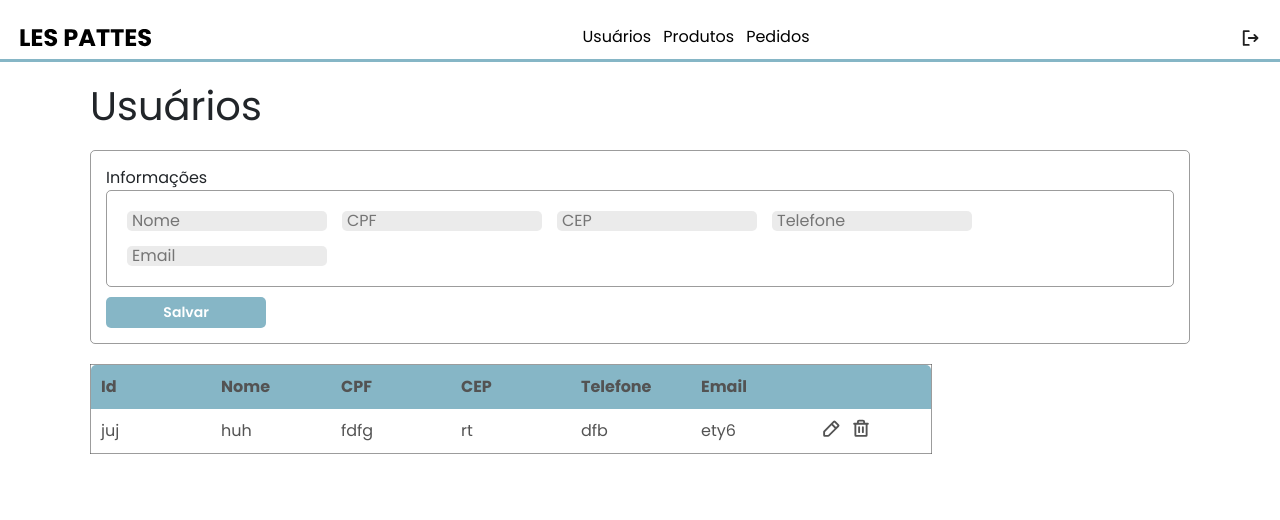
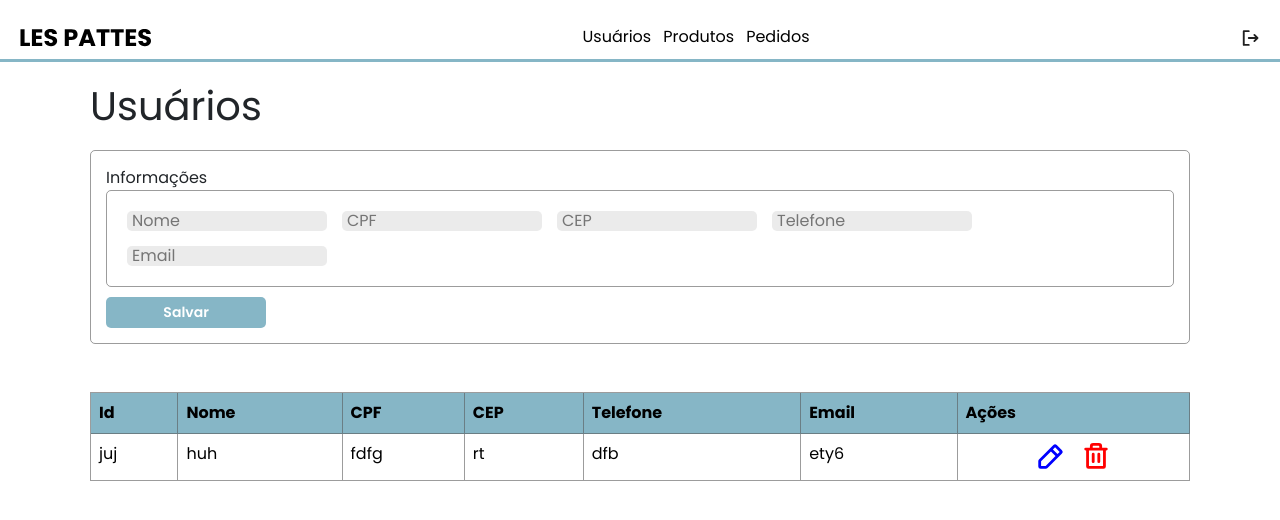
Before and after one commit to mrayanem/frontend, a Next.js app: page /admin in a window 1280 px wide. Shown: the top 520 px of the page. Built offline with nearby package versions, Linux system fonts and the light colour scheme.

Commit message:
feat: ajusts layout and css table

```diff
--- a/src/pages/admin/index.tsx
+++ b/src/pages/admin/index.tsx
@@ -1,8 +1,8 @@
+import { ButtonA } from "@components/ButtonAdmin";
+import { HeaderAdmin } from "@components/HeaderAdmin";
+import { InputT } from "@components/inputAdmin";
+import { PencilSimple, Trash } from "@phosphor-icons/react";
 import styles from "./styles.module.scss";
-import { HeaderAdmin } from "@components/HeaderAdmin";
-import { Trash, PencilSimple } from "@phosphor-icons/react";
-import { InputT } from "@components/inputAdmin";
-import { ButtonA } from "@components/ButtonAdmin";
 
 const HomeAdmin: React.FC = () => {
   return (
@@ -23,29 +23,34 @@ const HomeAdmin: React.FC = () => {
             <ButtonA type="submit" title="Salvar" />
           </form>
         </div>
-        <div>
-          <table className={styles.table}>
-            <thead className={styles.thead}>
-              <tr className={styles.tr}>
+        <div className="col-md-12 table-responsive mt-5">
+          <table className={'table table-bordered ' + styles.table}>
+            <thead className='rounded-4'>
+              <tr>
                 <th className={styles.th}>Id</th>
                 <th className={styles.th}>Nome</th>
                 <th className={styles.th}>CPF</th>
                 <th className={styles.th}>CEP</th>
                 <th className={styles.th}>Telefone</th>
                 <th className={styles.th}>Email</th>
+                <th className={styles.th}>Ações</th>
               </tr>
             </thead>
-            <tbody className={styles.tbody}>
-              <tr className={styles.tr}>
-                <td className={styles.td}>juj</td>
-                <td className={styles.td}>huh</td>
-                <td className={styles.td}>fdfg</td>
-                <td className={styles.td}>rt</td>
-                <td className={styles.td}>dfb</td>
-                <td className={styles.td}>ety6</td>
-                <td className={styles.td}>
-                  <PencilSimple size={20} weight="bold"></PencilSimple>
-                  <Trash size={20} weight="bold"></Trash>
+            <tbody>
+              <tr>
+                <td>juj</td>
+                <td>huh</td>
+                <td>fdfg</td>
+                <td>rt</td>
+                <td>dfb</td>
+                <td>ety6</td>
+                <td className="d-flex justify-content-center gap-3 border-start-0">
+                  <a href="#" className="border-0">
+                    <PencilSimple size={30} weight="bold" color="blue"></PencilSimple>
+                  </a>
+                  <a href="#" className="border-0">
+                    <Trash size={30} weight="bold" color="red"></Trash>
+                  </a>
                 </td>
               </tr>
             </tbody>
--- a/src/pages/admin/styles.module.scss
+++ b/src/pages/admin/styles.module.scss
@@ -22,25 +22,12 @@
 }
 
 .table {
-  width: 100%;
   color: #535353;
-  border: 1px solid #58585897;
-  max-width: 800px;
-  margin-top: 20px;
-  border-spacing: 0;
-  border-radius: 5px;
-}
-
-.thead {
-  display: flex;
-  border-radius: 5px 5px 0px 0px;
-  background-color: #86b6c6;
+  border-color: #58585897;
 }
 
 .th{
-  width: 120px;
-  text-align: start;
-  padding: 10px;
+  background-color: #86b6c6!important;
 }
 
 .tr{
```
